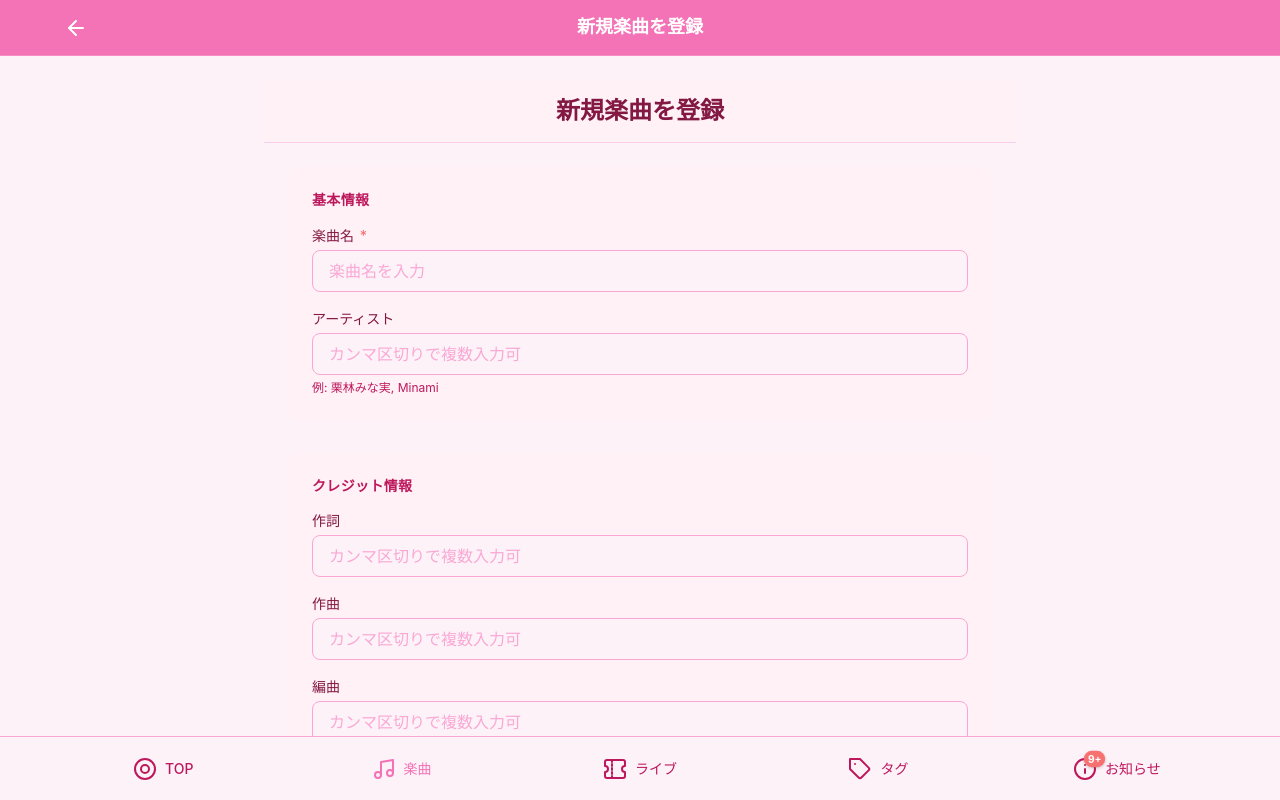
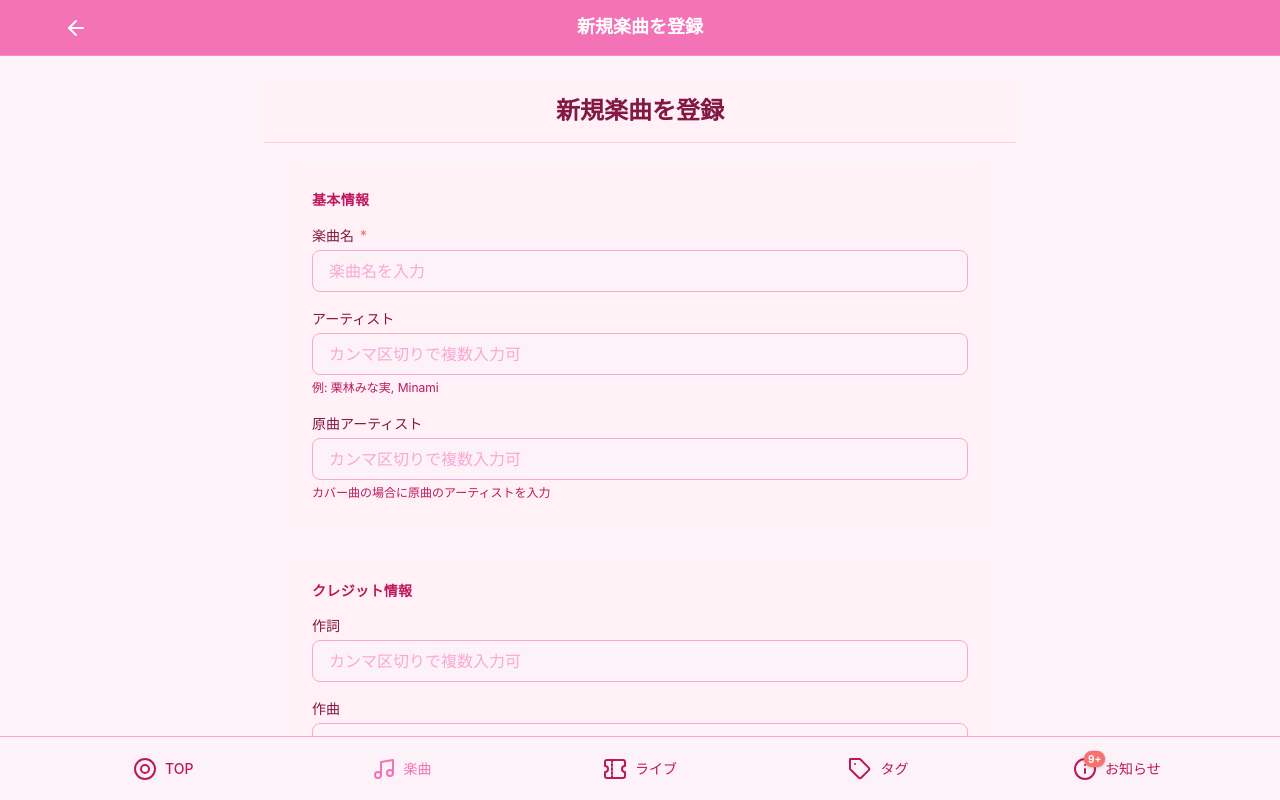
Before and after one commit to zinyaiba/music-bubble-v2, a React (Vite) app: page /songs/new in a window 1280 px wide. Shown: the top 800 px of the page. Built offline with nearby package versions, Linux system fonts and the light colour scheme; no server answers.

Commit message:
原曲アーティストの登録

```diff
--- a/src/components/song/SongCard.css
+++ b/src/components/song/SongCard.css
@@ -67,6 +67,25 @@
   overflow: hidden;
   text-overflow: ellipsis;
   white-space: nowrap;
+}
+
+/* 原曲アーティスト */
+.song-card__original-artist {
+  margin-left: var(--spacing-xs);
+  font-size: var(--font-size-xs);
+  color: var(--color-text-muted);
+}
+
+.song-card__original-artist-label {
+  display: inline-block;
+  padding: 1px 6px;
+  border-radius: var(--border-radius-sm);
+  font-weight: var(--font-weight-medium);
+  margin-right: var(--spacing-xs);
+  border: 1px solid;
+  background: #fce4ec;
+  color: #c2185b;
+  border-color: #f48fb1;
 }
 
 /* クレジット情報 */
--- a/src/components/song/SongCard.tsx
+++ b/src/components/song/SongCard.tsx
@@ -207,7 +207,15 @@ export function SongCard({ song, onClick, displayMode = 'all' }: SongCardProps)
           <>
             {/* アーティスト名 */}
             {(displayMode === 'artist' || displayMode === 'all') && (
-              <p className="song-card__artist">{artists}</p>
+              <p className="song-card__artist">
+                {artists}
+                {song.originalArtists && song.originalArtists.length > 0 && (
+                  <span className="song-card__original-artist">
+                    <span className="song-card__original-artist-label">原曲</span>
+                    {formatArray(song.originalArtists)}
+                  </span>
+                )}
+              </p>
             )}
 
             {/* クレジット情報 */}
--- a/src/components/song/SongDetail.tsx
+++ b/src/components/song/SongDetail.tsx
@@ -179,6 +179,12 @@ export function SongDetail({ song, onEdit, onDelete, onBack, onGoBack }: SongDet
       <section className="song-detail__credits-section">
         <h2 className="song-detail__section-title">クレジット</h2>
         <dl className="song-detail__credits">
+          {song.originalArtists && song.originalArtists.length > 0 && (
+            <div className="song-detail__credit-item">
+              <dt className="song-detail__credit-label">原曲アーティスト</dt>
+              <dd className="song-detail__credit-value">{formatArray(song.originalArtists)}</dd>
+            </div>
+          )}
           <div className="song-detail__credit-item">
             <dt className="song-detail__credit-label">作詞</dt>
             <dd className="song-detail__credit-value">{formatArray(song.lyricists)}</dd>
--- a/src/components/song/SongForm.tsx
+++ b/src/components/song/SongForm.tsx
@@ -26,6 +26,7 @@ export interface SongFormProps {
 interface FormData {
   title: string
   artists: string
+  originalArtists: string
   lyricists: string
   composers: string
   arrangers: string
@@ -200,6 +201,7 @@ export function SongForm({ song, onSubmit, onCancel, isSubmitting = false }: Son
     return {
       title: song?.title || '',
       artists: arrayToString(song?.artists),
+      originalArtists: arrayToString(song?.originalArtists),
       lyricists: arrayToString(song?.lyricists),
       composers: arrayToString(song?.composers),
       arrangers: arrayToString(song?.arrangers),
@@ -389,6 +391,7 @@ export function SongForm({ song, onSubmit, onCancel, isSubmitting = false }: Son
     const songData: Partial<Song> = {
       title: formData.title.trim(),
       artists: stringToArray(formData.artists), // 空配列も明示的に設定
+      originalArtists: stringToArray(formData.originalArtists),
       lyricists: stringToArray(formData.lyricists),
       composers: stringToArray(formData.composers),
       arrangers: stringToArray(formData.arrangers),
@@ -503,6 +506,25 @@ export function SongForm({ song, onSubmit, onCancel, isSubmitting = false }: Son
               autoComplete="off"
             />
             <p className="song-form__hint">例: 栗林みな実, Minami</p>
+          </div>
+
+          {/* 原曲アーティスト */}
+          <div className="song-form__field">
+            <label htmlFor="originalArtists" className="song-form__label">
+              原曲アーティスト
+            </label>
+            <input
+              type="text"
+              id="originalArtists"
+              className="song-form__input"
+              value={formData.originalArtists}
+              onChange={handleChange('originalArtists')}
+              onBlur={handleBlur('originalArtists')}
+              placeholder="カンマ区切りで複数入力可"
+              disabled={isSubmitting}
+              autoComplete="off"
+            />
+            <p className="song-form__hint">カバー曲の場合に原曲のアーティストを入力</p>
           </div>
         </section>
 
--- a/src/components/song/SongList.tsx
+++ b/src/components/song/SongList.tsx
@@ -37,6 +37,7 @@ export type ContentFilterValue =
   | 'minami'
   | 'wild3'
   | 'other-artist'
+  | 'cover'
 
 /** コンテンツフィルタの定義 */
 const CONTENT_FILTERS: { value: ContentFilterValue; label: string }[] = [
@@ -47,6 +48,7 @@ const CONTENT_FILTERS: { value: ContentFilterValue; label: string }[] = [
   { value: 'minami', label: 'Minami' },
   { value: 'wild3', label: 'ワイルド三人娘' },
   { value: 'other-artist', label: 'その他アーティスト' },
+  { value: 'cover', label: 'カバー曲' },
 ]
 
 /** 楽曲がコンテンツを持っているかチェック */
@@ -82,6 +84,11 @@ function isOtherArtist(song: Song): boolean {
   return !isKuribayashi(song) && !isMinami(song) && !isWild3(song)
 }
 
+/** カバー曲（原曲アーティストが登録されている）かチェック */
+function isCover(song: Song): boolean {
+  return !!song.originalArtists && song.originalArtists.length > 0
+}
+
 /** フィルタを適用 */
 function applyFilter(songs: Song[], filter: ContentFilterValue): Song[] {
   switch (filter) {
@@ -97,6 +104,8 @@ function applyFilter(songs: Song[], filter: ContentFilterValue): Song[] {
       return songs.filter(isWild3)
     case 'other-artist':
       return songs.filter(isOtherArtist)
+    case 'cover':
+      return songs.filter(isCover)
     default:
       return songs
   }
--- a/src/data/announcements.ts
+++ b/src/data/announcements.ts
@@ -17,6 +17,23 @@ export interface Announcement {
  * 実際の運用ではFirebaseから取得することも可能
  */
 export const announcements: Announcement[] = [
+  {
+    id: 'ann-2026-06-29',
+    title: '「原曲アーティスト」を登録可能に',
+    content: `楽曲情報をアップデートしました
+
+**修正内容:**
+- 楽曲ページで「原曲アーティスト」を登録可能としました
+- 伴って、楽曲フィルタに「カバー曲」を追加しました。
+  原曲アーティストが登録されている楽曲がフィルタされます。
+
+これによりカバー系楽曲が登録・探索しやすくなりました。
+カバー曲を歌うみな実さんも素敵ですね！
+引き続きよろしくお願い致します
+`,
+    date: '2026-06-29',
+    type: 'update',
+  },
   {
     id: 'ann-2026-06-27',
     title: '不具合修正のお知らせ',
--- a/src/services/firebaseService.ts
+++ b/src/services/firebaseService.ts
@@ -90,6 +90,7 @@ export class FirebaseService {
 
     // 拡張フィールド - 値が存在する場合のみ追加
     if (data.artists) song.artists = data.artists
+    if (data.originalArtists) song.originalArtists = data.originalArtists
     if (data.releaseYear) song.releaseYear = data.releaseYear
     if (data.releaseDate) song.releaseDate = data.releaseDate
     if (data.singleName) song.singleName = data.singleName
--- a/src/types/index.ts
+++ b/src/types/index.ts
@@ -14,6 +14,7 @@ export interface Song {
   id: string
   title: string
   artists?: string[]
+  originalArtists?: string[] // 原曲アーティスト
   lyricists: string[]
   composers: string[]
   arrangers: string[]
```
